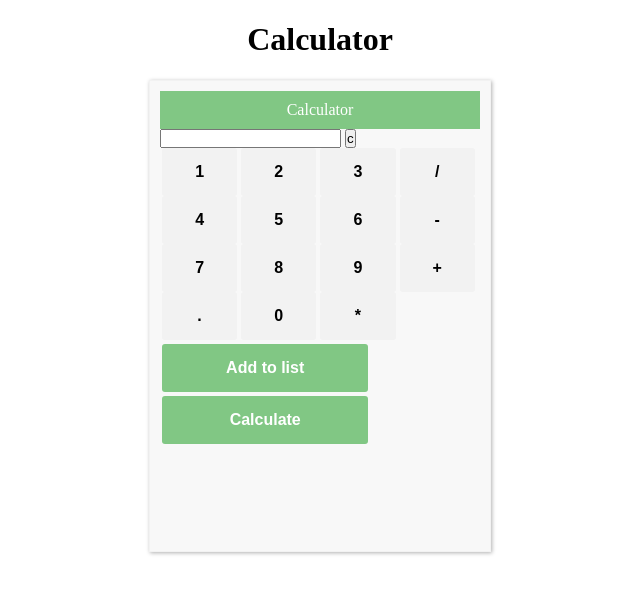
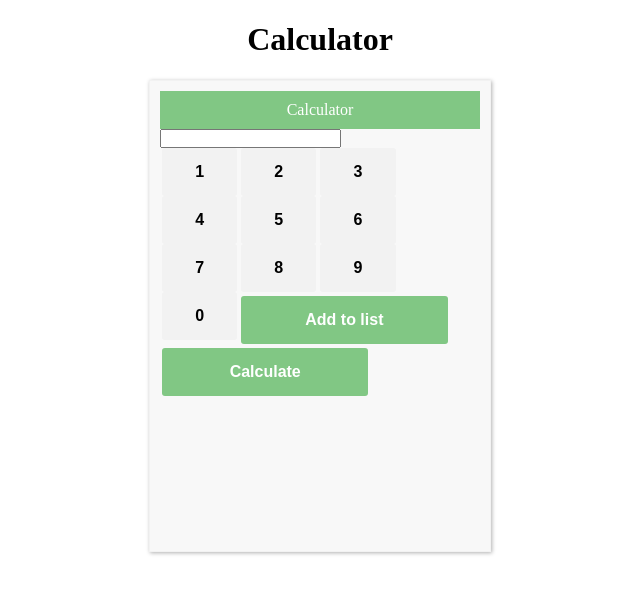
Before and after one commit to lemondrop81/Python-web-server-calculator, a Flask app: page / in a window 1280 px wide. Shown: the top 592 px of the page, without its empty margins (320-960 px from the left). Run offline with Flask 2, Linux system fonts and the light colour scheme.

Commit message:
Edit the calculator layout

```diff
--- a/app.py
+++ b/app.py
@@ -6,11 +6,6 @@ app = Flask(__name__)
 def index():
     return render_template('calculator.html')
 
-@app.route('/calculator', methods=['GET', 'POST'])
-def foo():
-    bar = request.form['test']
-    print(bar)
-
 
 if __name__ == '__main__':
     app.run(debug=True, host='0.0.0.0')
--- a/templates/calculator.html
+++ b/templates/calculator.html
@@ -1,86 +1,42 @@
 <html>
   <head>
-    <script>
-      //function that display value
-
-      function dis(val)
-      {
-          document.getElementById("result").value+=val
-      }
-
-      //function that evaluates the digit and return result
-      function solve()
-      {
-          let x = document.getElementById("result").value
-          let y = eval(x)
-          document.getElementById("result").value = y
-      }
-
-      //function that adds the numbers to a list
-      function createList()
-      {
-        var firstname = document.getElementById('result').value;
-        var node=document.createElement("LI");
-        var textnode=document.createTextNode(firstname);
-        node.appendChild(textnode);
-        document.getElementById("list").appendChild(node);
-        document.getElementById("result").value = ""
-      }
-
-      //function that calculates the values
-      function calculate()
-      {
-
-      }
-
-      //function that clear the display
-      function clr()
-      {
-          document.getElementById("result").value = ""
-      }
-    </script>
     <link rel="stylesheet" href='/static/style.css' />
   </head>
 <body>
     <h1>Calculator</h1>
     <div id="resultDiv"></div>
-    <form action="http://127.0.0.1:5000/" method="get"></form>
+    <form action="http://127.0.0.1:5000/" method="get">
     <div class = "container">
         <div class="header">Calculator</div>
         <ol id="list">
         </ol>
             <input type="text" id="result"/>
             <!-- clr() function will call clr to clear all value -->
-            <input type="button" value="c" onclick="clr()"/>
          <div class="first-row">
             <!-- create button and assign value to each button -->
             <!-- dis("1") will call function dis to display value -->
           <input type="button" value="1" onclick="dis('1')" class="global"/>
           <input type="button" value="2" onclick="dis('2')" class="global"/>
           <input type="button" value="3" onclick="dis('3')" class="global"/>
-          <input type="button" value="/" onclick="dis('/')" class="global"/>
          </div>
          <div class="second-row">
             <input type="button" value="4" onclick="dis('4')" class="global"/>
             <input type="button" value="5" onclick="dis('5')" class="global"/>
             <input type="button" value="6" onclick="dis('6')" class="global"/>
-            <input type="button" value="-" onclick="dis('-')" class="global"/>
          </div>
          <div class = "third-row">
             <input type="button" value="7" onclick="dis('7')" class="global"/>
             <input type="button" value="8" onclick="dis('8')" class="global"/>
-            <input type="button" value="9" onclick="dis('9')" class="global"/>
-            <input type="button" value="+" onclick="dis('+')" class="global"/>
+            <input type="submit" value="9" onclick="dis('9')" class="global"/>
          </div>
          <div class = "fourth-row">
-            <input type="button" value="." onclick="dis('.')" class="global"/>
             <input type="button" value="0" onclick="dis('0')" class="global"/>
-            <input type="button" value="*" onclick="dis('*')" class="global"/>
             <!-- solve function call function solve to evaluate value -->
             <input type="button" value="Add to list" onclick="createList()" class=" green white-text big top-margin"/>
             <input type="button" value="Calculate" onclick="calculate()" class=" green white-text big top-margin"/>
 
          </div>
          </div>
+    </form>
 </body>
 </html>
```
